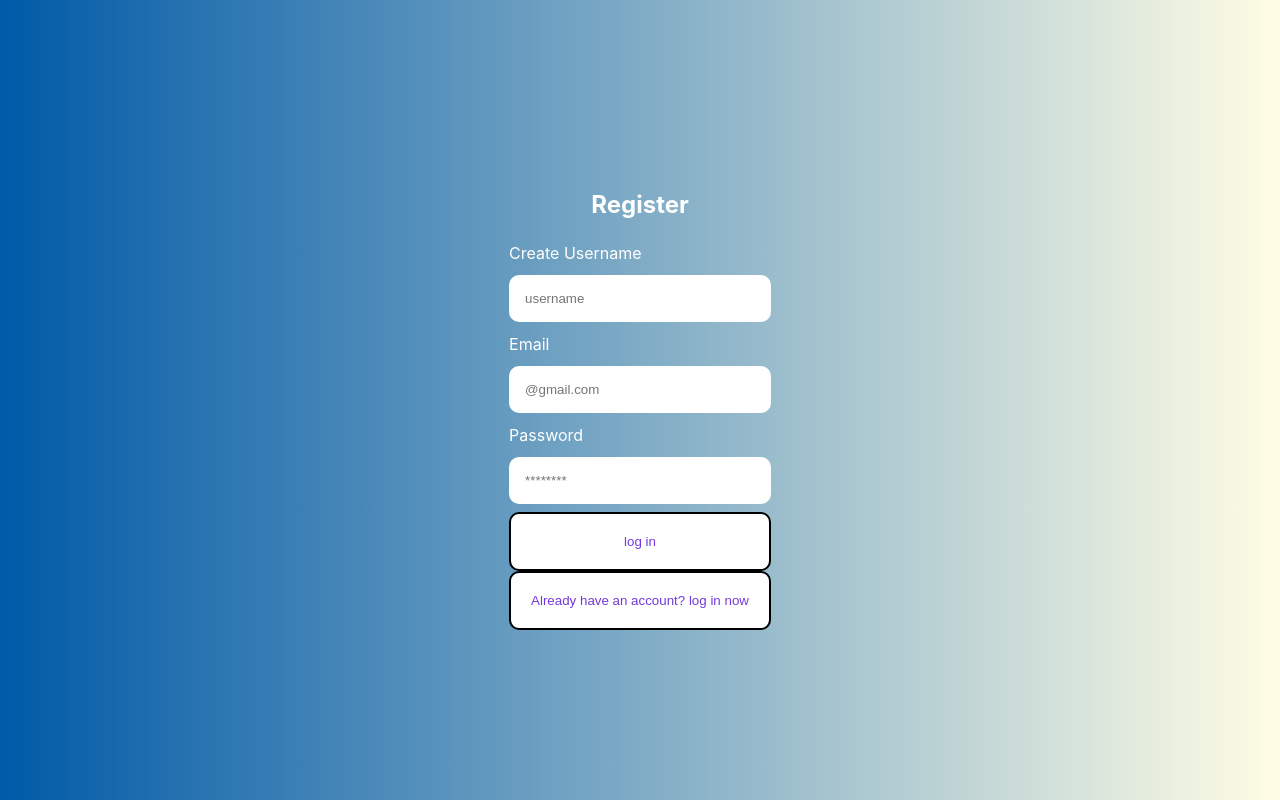
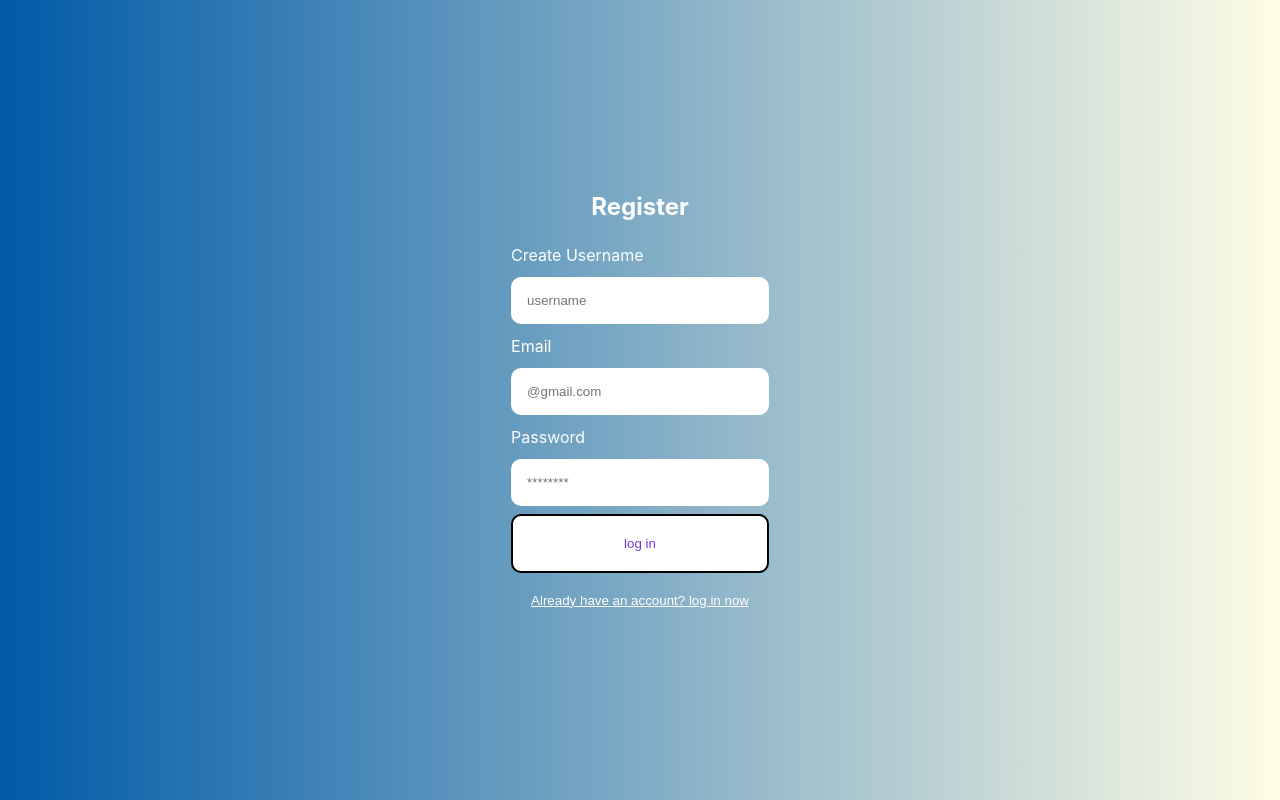
Before and after one commit to morweee/react_accounting_web, a React (Create React App) app: page / in a window 1280 px wide. Both pictures are taken after a click on the button "Don't have an account? Register here.". Built offline with nearby package versions, Linux system fonts and the light colour scheme.

Commit message:
register link button fix

```diff
--- a/src/register.jsx
+++ b/src/register.jsx
@@ -22,7 +22,7 @@ export const Register = (props) => {
                 <input value={password} onChange={(e) => setPassword(e.target.value)} type="password" placeholder="********" id="password" name="password"></input>
                 <button type="submit">log in</button>
             </form>
-            <button className="link" onClick={() => props.onSwitchForm('login')}>Already have an account? log in now</button>
+            <button className="link-btn" onClick={() => props.onFormSwitch('login')}>Already have an account? log in now</button>
         </div>
     )
 }
```
